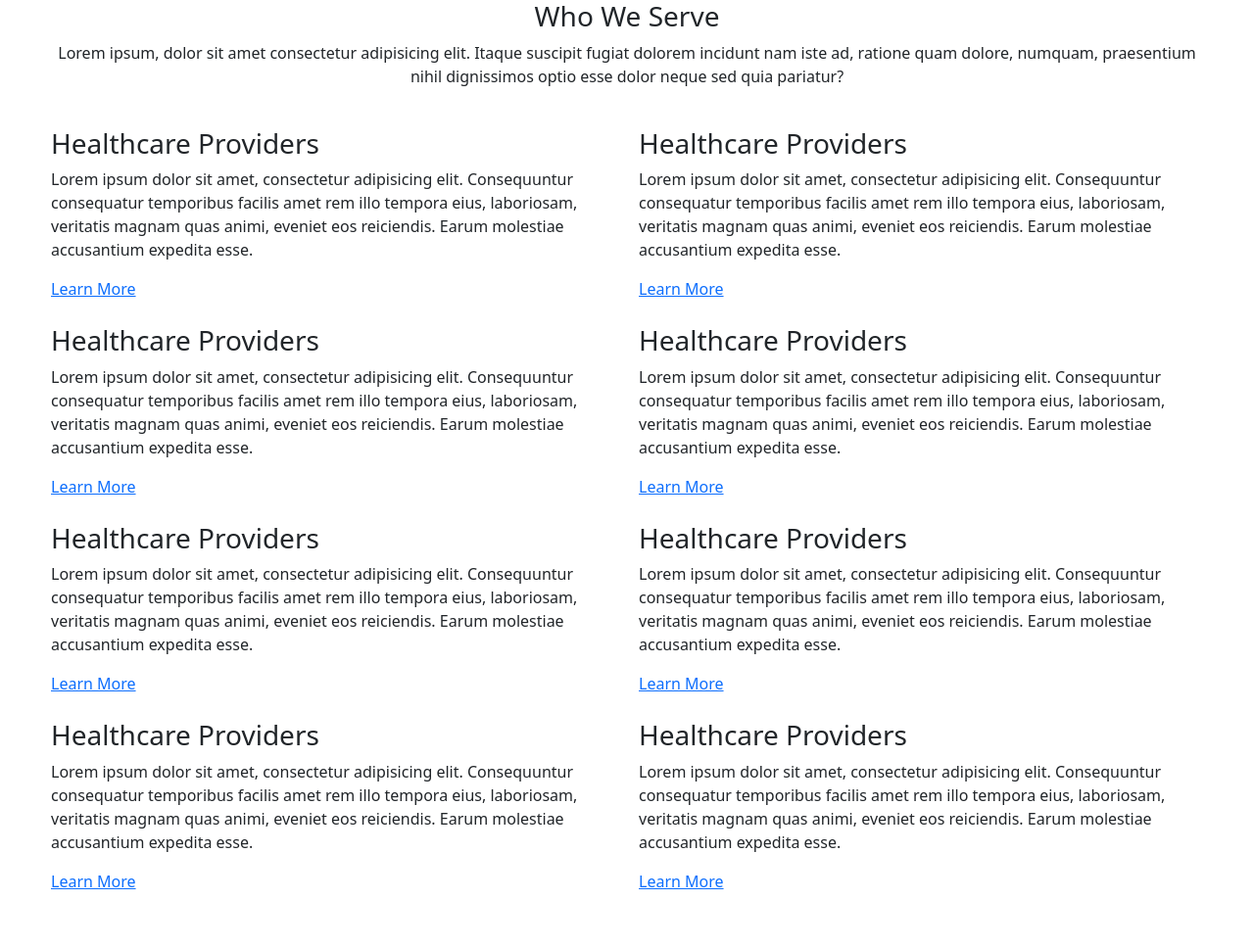
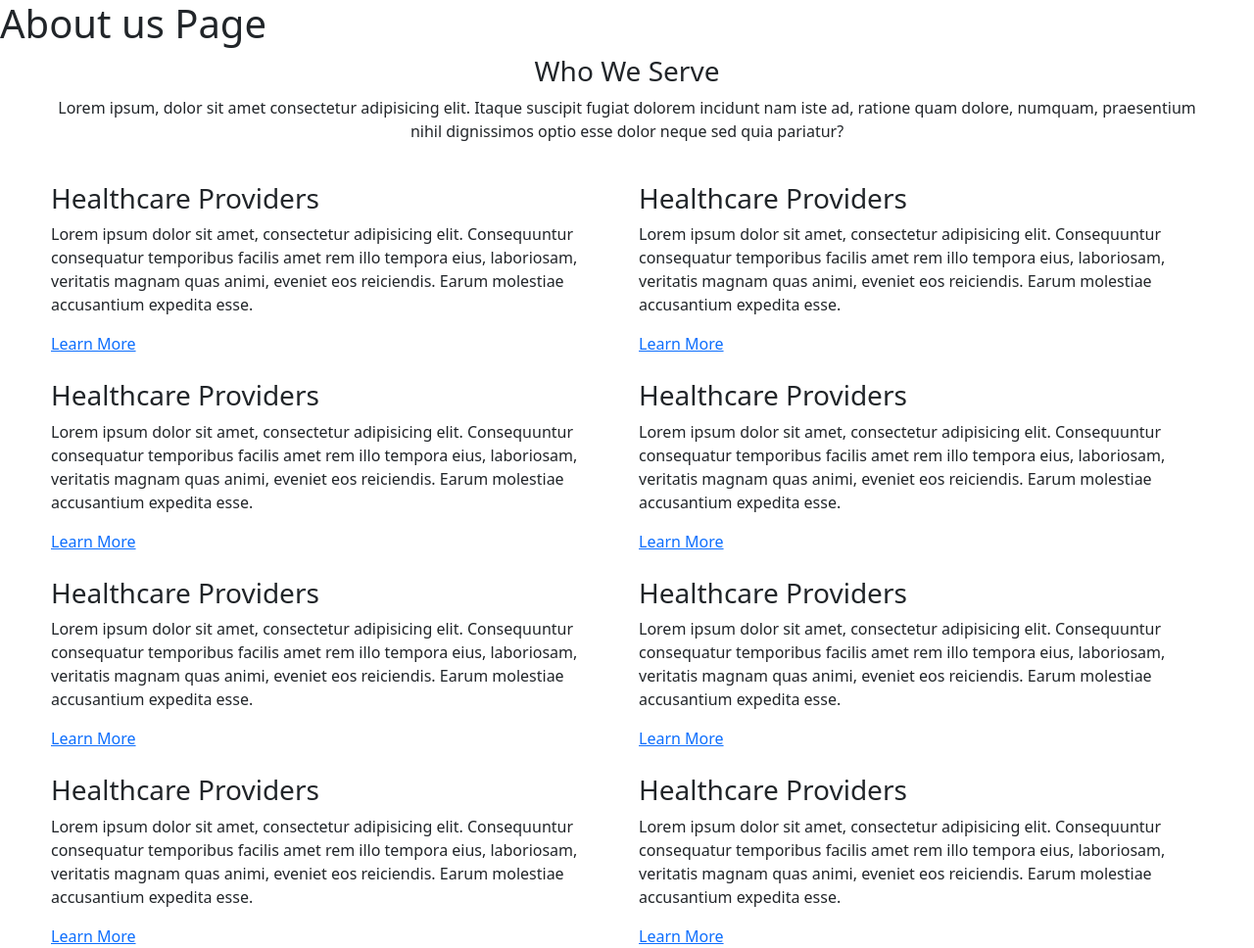
Before and after one commit to karthipasumpon/staticweb, a plain HTML site: page aboutus.html in a window 1280 px wide. Shown: the whole page at 98% size. Before the commit the page ends 912 px from the top, so only its background shows below. Drawn offline with Linux system fonts and the light colour scheme.

Commit message:
About us page content updated

```diff
--- a/aboutus.html
+++ b/aboutus.html
@@ -9,6 +9,8 @@
     <link rel="stylesheet" href="css/style.css">
 </head>
 <body>
+
+    <h1>About us Page</h1>
 
    <div class="container custom_container">
         <div class="row">
```
